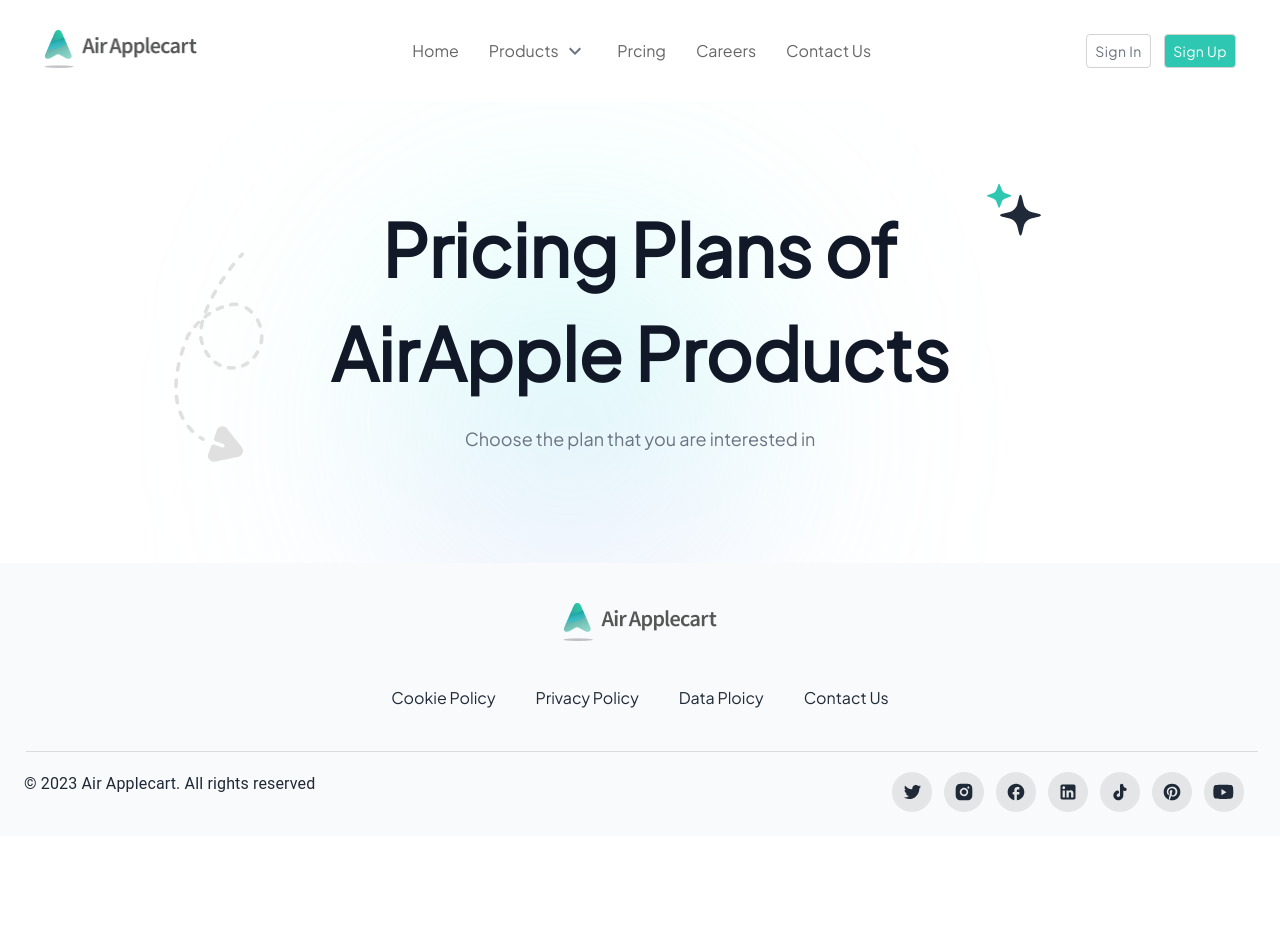
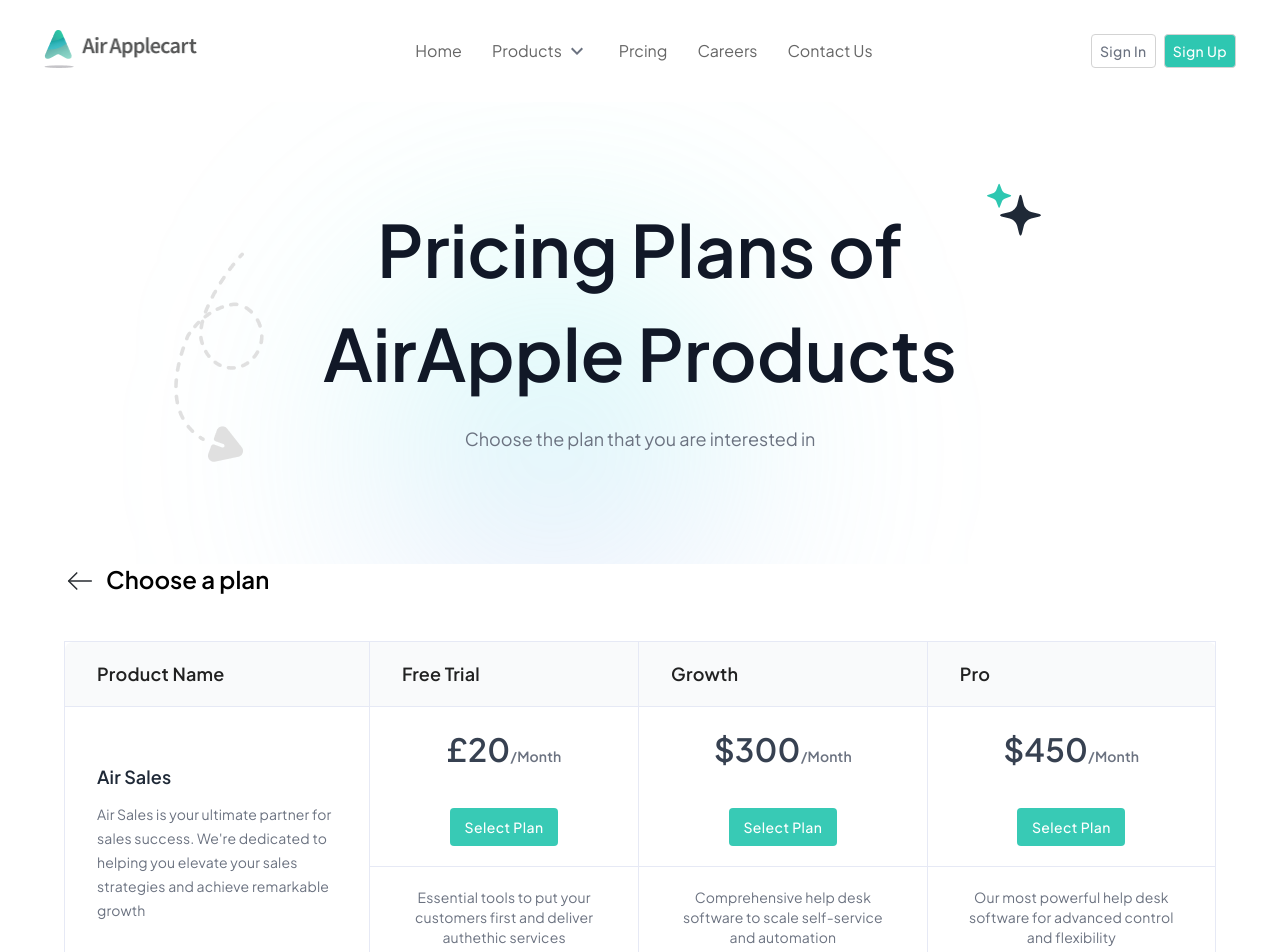
Before and after one commit to Rao-Mudasirr/airapplecart_salesite, a React (Create React App) app: page /pricing/chooese-a-plan in a window 1280 px wide. Shown: the top 952 px of the page. Before the commit the page ends 836 px from the top, so only its background shows below. Built offline with nearby package versions, Linux system fonts and the light colour scheme.

Commit message:
table design pending

```diff
--- a/src/Components/Pages/ChooseAPlan/ChooseAPlan.jsx
+++ b/src/Components/Pages/ChooseAPlan/ChooseAPlan.jsx
@@ -1,6 +1,7 @@
-import { Container } from '@mui/material'
+import { Box, Container, Grid } from '@mui/material'
 import React from 'react'
 import { Hero } from '../../Common/Products/hero-section/Hero'
+import { PlanTable } from './plan-table/plan-table';
 export const hero = [
     {
         title: 'Pricing Plans of AirApple Products',
@@ -13,6 +14,24 @@
             <div className="choose-a-plan">
                 <Container>
                     <Hero hero={hero} page={true} />
+                    <Grid container>
+                        <Grid item xs={12}>
+                            <div className="back-button flex flex-center">
+                                <div className="icon pointer">
+                                    <svg xmlns="http://www.w3.org/2000/svg" width="32" height="32" viewBox="0 0 32 32" fill="none">
+                                        <path d="M12.7598 7.90662L4.66643 16L12.7598 24.0933" stroke="#292D32" stroke-width="1.5" stroke-miterlimit="10" stroke-linecap="round" stroke-linejoin="round" />
+                                        <path d="M27.334 16H4.89398" stroke="#292D32" stroke-width="1.5" stroke-miterlimit="10" stroke-linecap="round" stroke-linejoin="round" />
+                                    </svg>
+                                </div>
+                                <Box sx={{mb:'7px',ml:'10px'}} className="text-24-600 pointer">
+                                    Choose a plan
+                                </Box>
+                            </div>
+                            <div className="table">
+                                <PlanTable />
+                            </div>
+                        </Grid>
+                    </Grid>
                 </Container>
             </div>
         </>
--- /dev/null
+++ b/src/Components/Pages/ChooseAPlan/plan-table/plan-table.jsx
@@ -0,0 +1,91 @@
+import { Box, Button, Table, TableBody, TableCell, TableContainer, TableHead, TableRow } from '@mui/material';
+import * as React from 'react';
+
+function createData(name, calories, fat, carbs, protein) {
+    return { name, calories, fat, carbs, protein };
+}
+
+const rows = [
+    createData('Frozen yoghurt', 159, 6.0, 24, 4.0),
+    createData('Ice cream sandwich', 237, 9.0, 37, 4.3),
+    createData('Eclair', 262, 16.0, 24, 6.0),
+    createData('Cupcake', 305, 3.7, 67, 4.3),
+    createData('Gingerbread', 356, 16.0, 49, 3.9),
+];
+export const PlanTable = () => {
+    return (
+        <>
+            <TableContainer sx={{ mb: '120px', mt: '40px' }}>
+                <Table sx={{ minWidth: 650, '.MuiTableCell-root': { fontFamily: `"Plus Jakarta Sans", sans-serif`, p: '20px 32px', border: '1px solid #E6E9F5 !important' } }} aria-label="simple table">
+                    <TableHead >
+                        <TableRow sx={{ '.MuiTableCell-head': { bgcolor: '#F9FAFB', fontSize: '18px', fontWeight: '600', } }}>
+                            <TableCell sx={{ borderRadius: '8px 0px 0px 0px' }}>Product Name</TableCell>
+                            <TableCell >Free Trial</TableCell>
+                            <TableCell >Growth</TableCell>
+                            <TableCell sx={{ borderRadius: '0px 8px 0px 0px' }}>Pro</TableCell>
+                        </TableRow>
+                    </TableHead>
+                    <TableBody>
+                        <TableRow>
+                            <TableCell rowSpan={2} className='flex flex-center' >
+                                <Box sx={{ fontSize: '18px', fontWeight: 600, color: '#1F2937', my: '12px' }}>
+                                    Air Sales
+                                </Box>
+                                <Box sx={{ color: '#6B7280', lineHeight: '24px', width: '240px' }}>
+                                    Air Sales is your ultimate partner for sales success. We're dedicated to helping you elevate your sales strategies and achieve remarkable growth
+                                </Box>
+                            </TableCell>
+                            <TableCell className='flex flex-center'>
+                                <Box flexDirection="column" className="flex flex-center">
+                                    <Box sx={{ fontSize: '32px', fontWeight: 600, color: '#374151', mb: '35px' }}>
+                                        £20<span style={{ fontSize: '14px', color: '#6B7280' }}>/Month</span>
+                                    </Box>
+                                    <Button sx={{ textTransform: 'capitalize', fontFamily: `"Plus Jakarta Sans", sans-serif`, fontSize: '14px !important', fontWeight: 500, color: '#fff', bgcolor: "#38CAB5", width: '108px', height: '38px', borderRadius: '4px', '&:hover': { bgcolor: "#38CAB5" } }}>
+                                        Select Plan
+                                    </Button>
+                                </Box>
+                            </TableCell>
+                            <TableCell className='flex flex-center'>
+                                <Box flexDirection="column" className="flex flex-center">
+                                    <Box sx={{ fontSize: '32px', fontWeight: 600, color: '#374151', mb: '35px' }}>
+                                    $300<span style={{ fontSize: '14px', color: '#6B7280' }}>/Month</span>
+                                    </Box>
+                                    <Button sx={{ textTransform: 'capitalize', fontFamily: `"Plus Jakarta Sans", sans-serif`, fontSize: '14px !important', fontWeight: 500, color: '#fff', bgcolor: "#38CAB5", width: '108px', height: '38px', borderRadius: '4px', '&:hover': { bgcolor: "#38CAB5" } }}>
+                                        Select Plan
+                                    </Button>
+                                </Box>
+                            </TableCell>
+                            <TableCell className='flex flex-center'>
+                                <Box flexDirection="column" className="flex flex-center">
+                                    <Box sx={{ fontSize: '32px', fontWeight: 600, color: '#374151', mb: '35px' }}>
+                                    $450<span style={{ fontSize: '14px', color: '#6B7280' }}>/Month</span>
+                                    </Box>
+                                    <Button sx={{ textTransform: 'capitalize', fontFamily: `"Plus Jakarta Sans", sans-serif`, fontSize: '14px !important', fontWeight: 500, color: '#fff', bgcolor: "#38CAB5", width: '108px', height: '38px', borderRadius: '4px', '&:hover': { bgcolor: "#38CAB5" } }}>
+                                        Select Plan
+                                    </Button>
+                                </Box>
+                            </TableCell>
+                        </TableRow>
+                        <TableRow>
+                            <TableCell >
+                                <Box sx={{ color: '#6B7280',fontSize:'14px',textAlign:'center', }}>
+                                Essential tools to put your customers first and deliver authethic services
+                                </Box>
+                            </TableCell>
+                            <TableCell >
+                                <Box sx={{ color: '#6B7280',fontSize:'14px',textAlign:'center', }}>
+                                Comprehensive help desk software to scale self-service and automation
+                                </Box>
+                            </TableCell>
+                            <TableCell >
+                                <Box sx={{ color: '#6B7280',fontSize:'14px',textAlign:'center', }}>
+                                Our most powerful help desk software for advanced control and flexibility
+                                </Box>
+                            </TableCell>
+                        </TableRow>
+                    </TableBody>
+                </Table>
+            </TableContainer>
+        </>
+    )
+}
--- a/src/index.css
+++ b/src/index.css
@@ -1,13 +1,22 @@
+@import url("https://fonts.googleapis.com/css2?family=Plus+Jakarta+Sans:ital,wght@0,200;0,300;0,400;0,500;0,600;0,700;0,800;1,200;1,300;1,400;1,500;1,600;1,700;1,800&display=swap");
 body {
   margin: 0;
-  font-family: -apple-system, BlinkMacSystemFont, 'Segoe UI', 'Roboto', 'Oxygen',
-    'Ubuntu', 'Cantarell', 'Fira Sans', 'Droid Sans', 'Helvetica Neue',
-    sans-serif;
+  font-family: "Plus Jakarta Sans", sans-serif;
   -webkit-font-smoothing: antialiased;
   -moz-osx-font-smoothing: grayscale;
 }
 
-code {
-  font-family: source-code-pro, Menlo, Monaco, Consolas, 'Courier New',
-    monospace;
+.flex {
+  display: flex;
 }
+.pointer {
+  cursor: pointer;
+}
+.text-24-600 {
+  font-size: 24px;
+  font-weight: 600;
+}
+.flex-center {
+  align-items: center;
+  justify-centent: center;
+}
```
Lines whose indentation alone changed are shown as unchanged.
